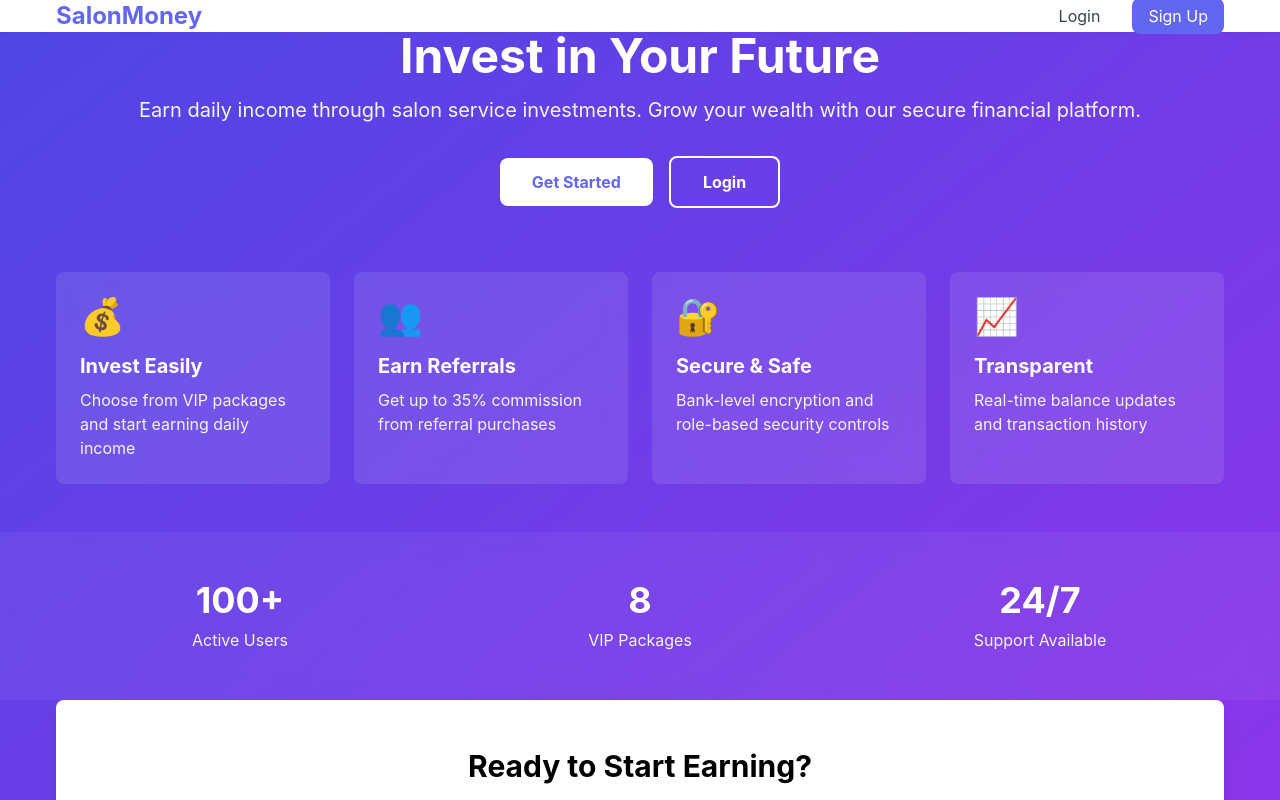
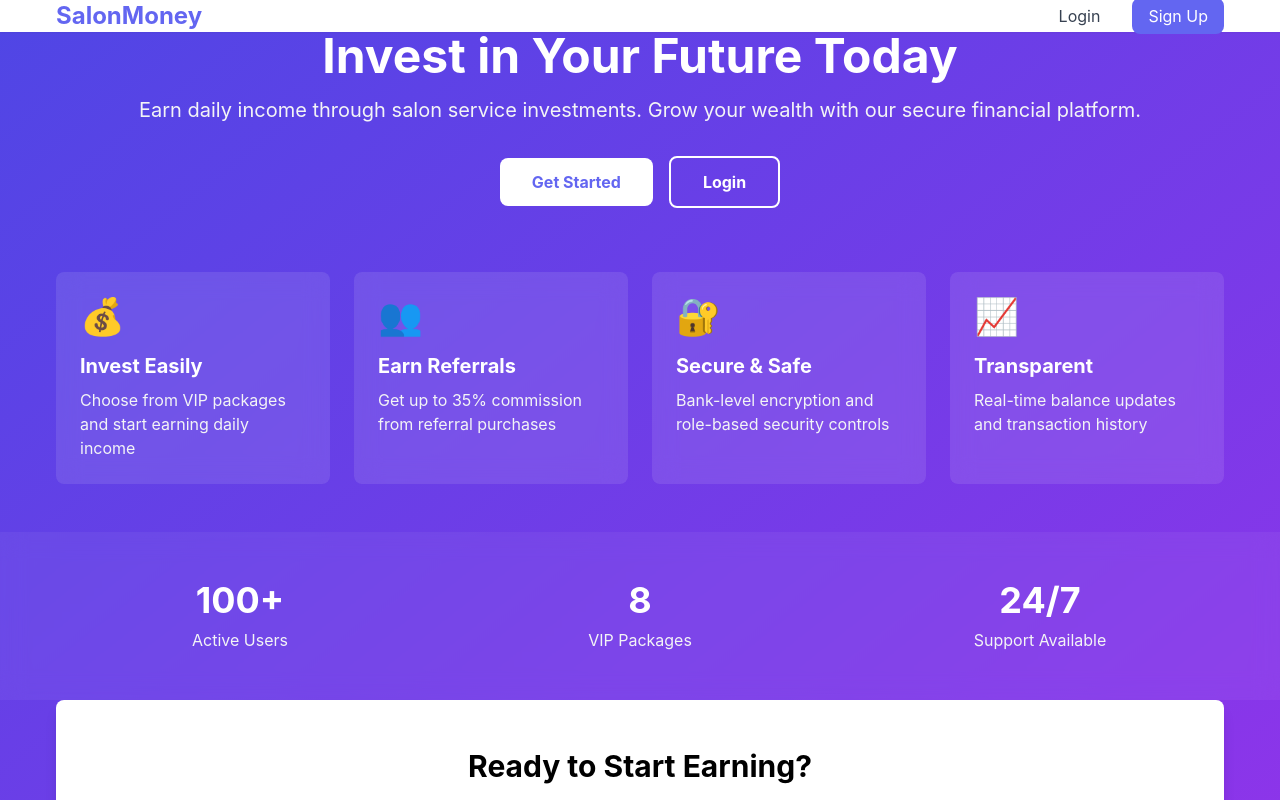
Before and after one commit to wissheriff-tech/goldmine-frontend, a Next.js app: page / in a window 1280 px wide. Shown: the top 800 px of the page. Built offline with nearby package versions, Linux system fonts and the light colour scheme; no server answers.

Commit message:
Update hero section heading text
Changed the hero section heading from 'Invest in Your Future' to 'Invest in Your Future Today' to create a greater sense of urgency and encourage user engagement.

```diff
--- a/app/page.jsx
+++ b/app/page.jsx
@@ -36,7 +36,7 @@ export default function Home() {
       {/* Hero Section */}
       <div className="container max-w-6xl mx-auto px-4 py-20 text-white">
         <div className="text-center mb-16">
-          <h2 className="text-5xl font-bold mb-4">Invest in Your Future</h2>
+          <h2 className="text-5xl font-bold mb-4">Invest in Your Future Today</h2>
           <p className="text-xl text-gray-100 mb-8">
             Earn daily income through salon service investments. Grow your wealth with our secure financial platform.
           </p>
```
